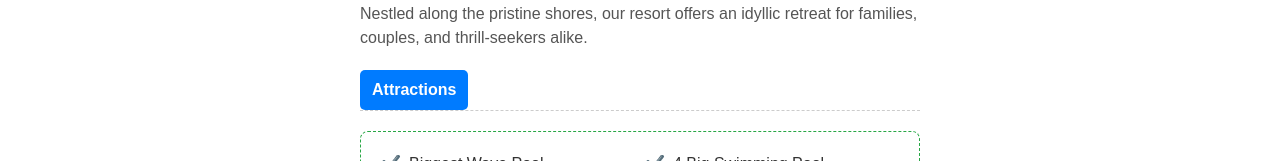
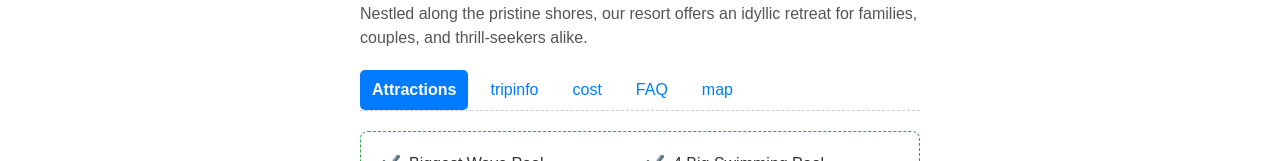
Before and after one commit to Aditya200410/waterpark-booking, a React (Vite) app: page /resorts in a window 1280 px wide. Shown: the part 516-677 px from the top of the page. Built offline with nearby package versions, Linux system fonts and the light colour scheme.

Commit message:
ui update

```diff
--- a/src/components/Resorts.jsx
+++ b/src/components/Resorts.jsx
@@ -87,6 +87,51 @@ const Resorts = () => {
     'D.J. Music',
     'Tube Slide',
   ];
+  const tripinfo = [
+    'Biggest Wave Pool',
+    '4 Big Swimming Pool',
+    '12+ Water Slides',
+    'Jungle theme',
+    'Tornado Slide',
+    '2 Rain Dance',
+    'D.J. Music',
+    'Tube Slide',
+  ];
+
+  const map = [
+    'Biggest Wave Pool',
+    '4 Big Swimming Pool',
+    '12+ Water Slides',
+    'Jungle theme',
+    'Tornado Slide',
+    '2 Rain Dance',
+    'D.J. Music',
+    'Tube Slide',
+  ];
+  const cost = [
+    'Biggest Wave Pool',
+    '4 Big Swimming Pool',
+    '12+ Water Slides',
+    'Jungle theme',
+    'Tornado Slide',
+    '2 Rain Dance',
+    'D.J. Music',
+    'Tube Slide',
+  ];
+
+  const FAQ = [
+    'Biggest Wave Pool',
+    '4 Big Swimming Pool',
+    '12+ Water Slides',
+    'Jungle theme',
+    'Tornado Slide',
+    '2 Rain Dance',
+    'D.J. Music',
+    'Tube Slide',
+  ];
+
+
+
 
   return (
     <>
@@ -122,7 +167,7 @@ const Resorts = () => {
       </p>
 
       <div className="tabs">
-        {['Attractions'].map((tab) => (
+        {['Attractions','tripinfo','cost','FAQ','map'].map((tab) => (
           <button
             key={tab}
             className={`tab-button ${activeTab === tab ? 'active' : ''}`}
@@ -142,6 +187,43 @@ const Resorts = () => {
           ))}
         </div>
       )}
+{activeTab === 'tripinfo' && (
+        <div className="attractions-list">
+          {attractions.map((attraction, index) => (
+            <div key={index} className="attraction-item">
+              <span className="checkmark">✔️</span> {attraction}
+            </div>
+          ))}
+        </div>
+      )}
+      {activeTab === 'map' && (
+        <div className="attractions-list">
+          {attractions.map((attraction, index) => (
+            <div key={index} className="attraction-item">
+              <span className="checkmark">✔️</span> {attraction}
+            </div>
+          ))}
+        </div>
+      )}
+      {activeTab === 'FAQ' && (
+        <div className="attractions-list">
+          {attractions.map((attraction, index) => (
+            <div key={index} className="attraction-item">
+              <span className="checkmark">✔️</span> {attraction}
+            </div>
+          ))}
+        </div>
+      )}
+        {activeTab === 'cost' && (
+        <div className="attractions-list">
+          {attractions.map((attraction, index) => (
+            <div key={index} className="attraction-item">
+              <span className="checkmark">✔️</span> {attraction}
+            </div>
+          ))}
+        </div>
+      )}
+
     </div>
 
     <div className="booking-container">
--- a/src/index.css
+++ b/src/index.css
@@ -7,6 +7,8 @@
   margin: 0px;
   padding: 0px;
 }
+
+
 .fomo{
   display: none;
 
@@ -720,9 +722,7 @@ input[type="date"] {
   cursor: pointer;
 }
 
-button:hover {
-  background-color: #218838;
-}
+
 
 .apply-coupon, .booking-summary {
   margin-top: 20px;
```
